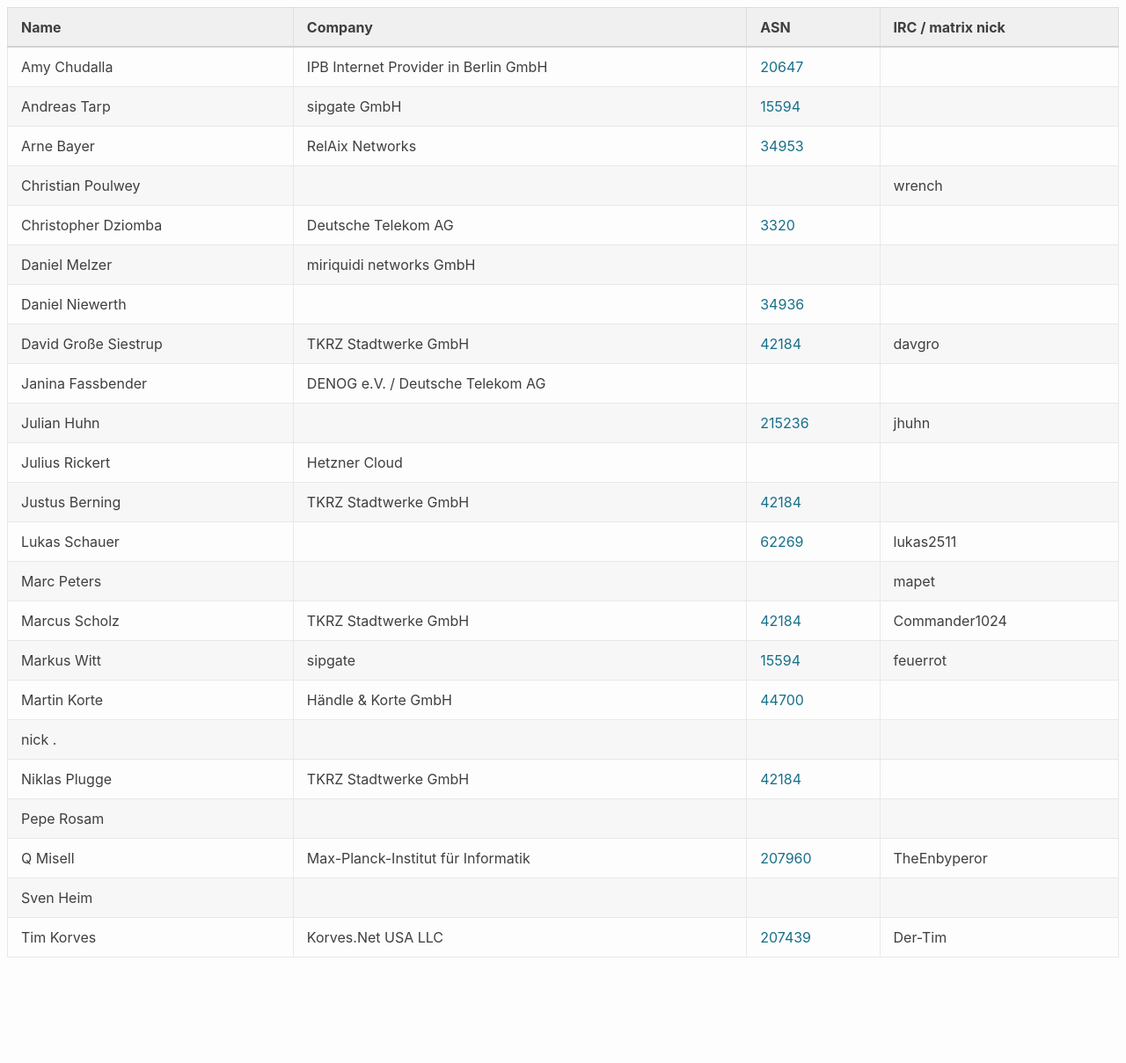
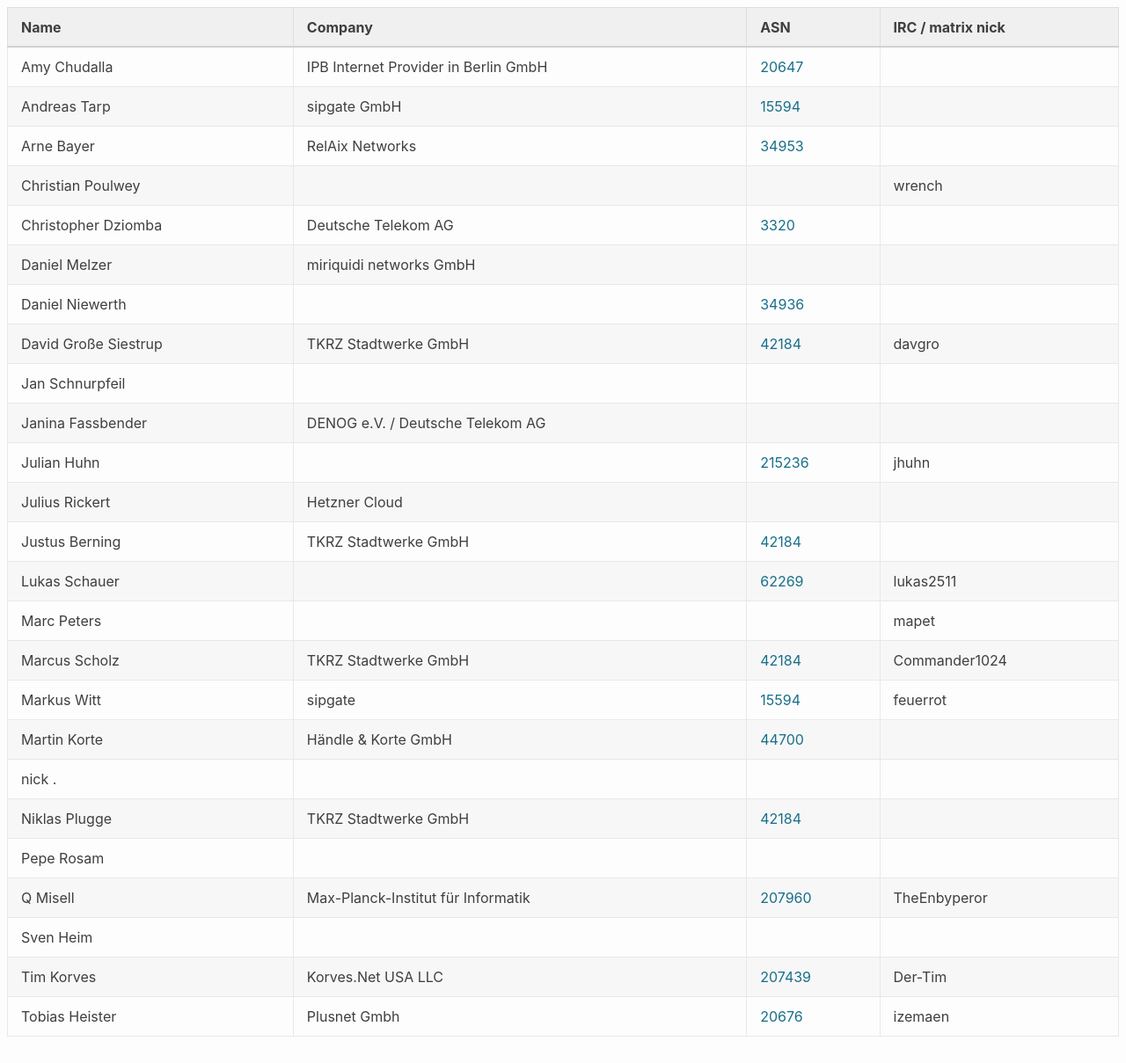
Before and after one commit to denog/pretix-attendeelist, a Jekyll site: the page built from denogmeetup25-05/index.markdown, in a window 1280 px wide and 1209 px high. Shown: the whole window at 88% size. Built offline with Jekyll 4.4.1, drawn with Linux system fonts in a browser that asks for light colours.

Commit message:
Latest data: Mon May 12 16:11:19 UTC 2025

```diff
--- a/_data/attendees_denogmeetup25-05.json
+++ b/_data/attendees_denogmeetup25-05.json
@@ -50,6 +50,12 @@
   {
     "name": "Janina Fassbender",
     "company": "DENOG e.V. / Deutsche Telekom AG",
+    "irc": null,
+    "asn": null
+  },
+  {
+    "name": "Jan Schnurpfeil",
+    "company": null,
     "irc": null,
     "asn": null
   },
@@ -136,5 +142,11 @@
     "company": "Korves.Net USA LLC",
     "irc": "Der-Tim",
     "asn": "207439"
+  },
+  {
+    "name": "Tobias Heister",
+    "company": "Plusnet Gmbh",
+    "irc": "izemaen",
+    "asn": "20676"
   }
 ]
```
